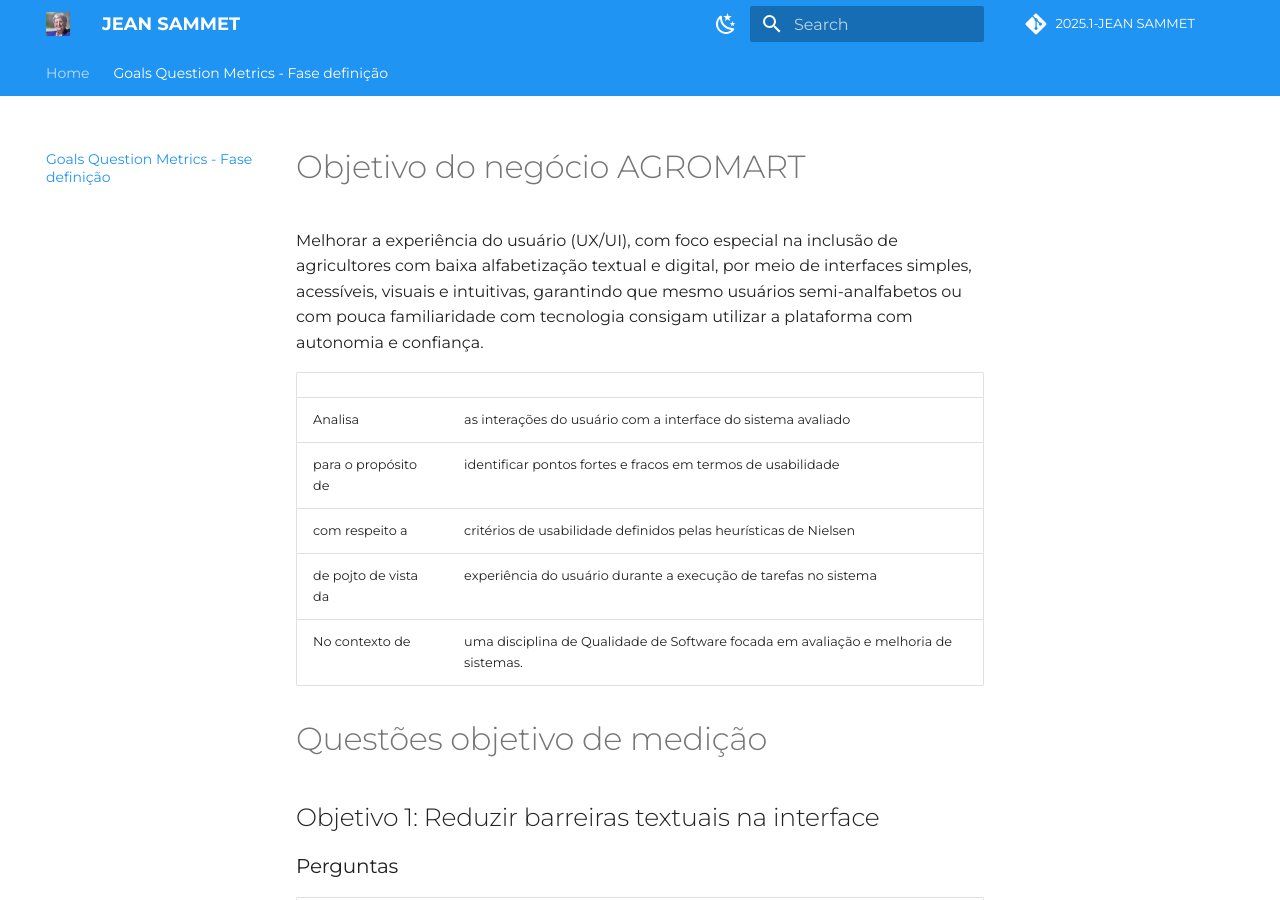
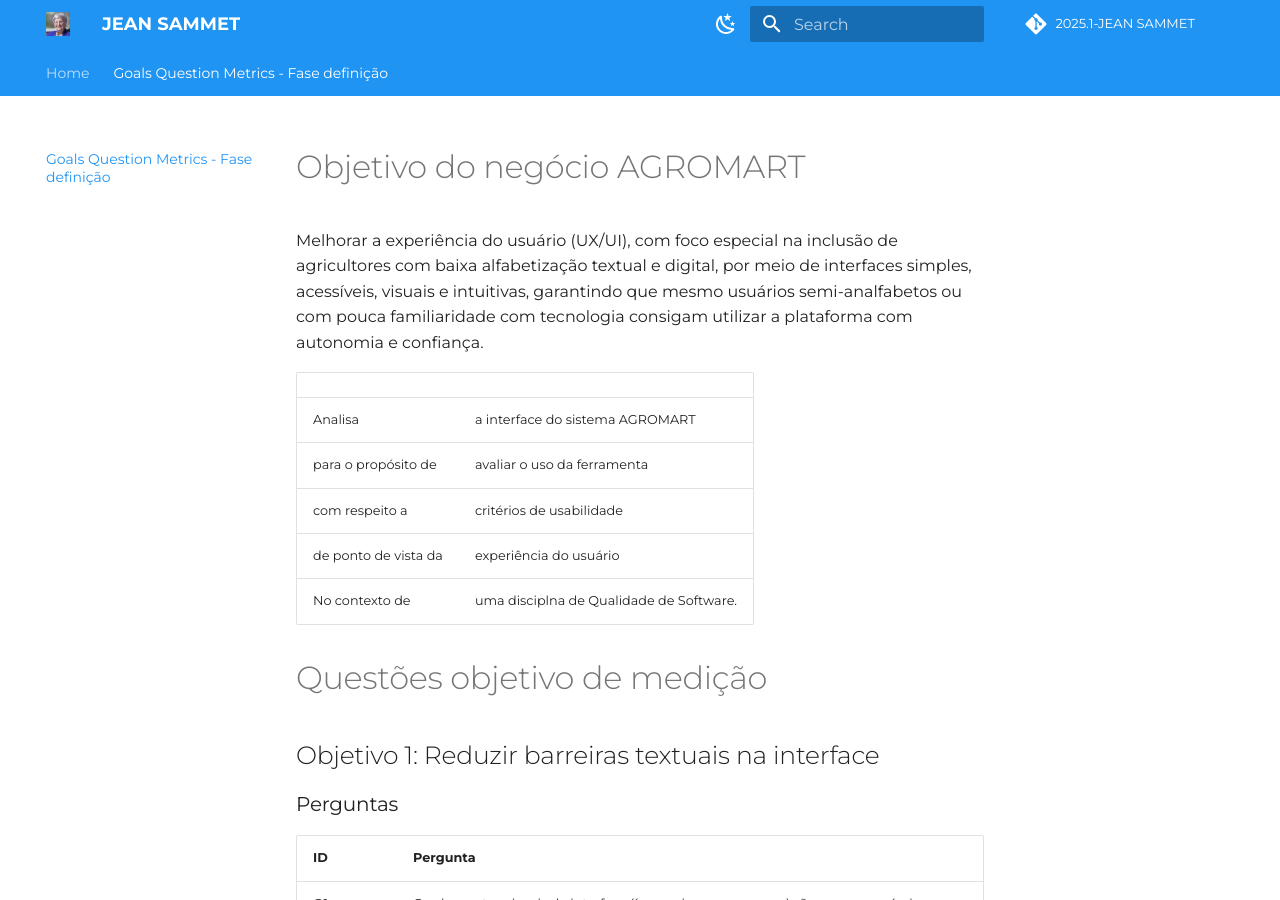
Before and after one commit to FCTE-Qualidade-de-Software-1/2025-1-T02-JEAN-SAMMET, an MkDocs documentation site: the page built from docs/goalsQuestionMetrics.md, in a window 1280 px wide and 900 px high. Built offline with MkDocs 1.6.1 and Material for MkDocs 9.7.7, drawn with Linux system fonts in a browser that asks for light colours; comment, search, counter and statistics services are not loaded.

Commit message:
Modificação do objetivo do projeto

```diff
--- a/docs/goalsQuestionMetrics.md
+++ b/docs/goalsQuestionMetrics.md
@@ -4,11 +4,11 @@
 
 | | |
 |---|---|
-|Analisa| as interações do usuário com a interface do sistema avaliado |
-|para o propósito de| identificar pontos fortes e fracos em termos de usabilidade |
-|com respeito a| critérios de usabilidade definidos pelas heurísticas de Nielsen |
-|de pojto de vista da| experiência do usuário durante a execução de tarefas no sistema |
-|No contexto de| uma disciplina de Qualidade de Software focada em avaliação e melhoria de sistemas. |
+|Analisa| a interface do sistema AGROMART |
+|para o propósito de| avaliar o uso da ferramenta |
+|com respeito a| critérios de usabilidade |
+|de ponto de vista da| experiência do usuário |
+|No contexto de| uma disciplna de Qualidade de Software. |
 
 # Questões objetivo de medição
 
```
